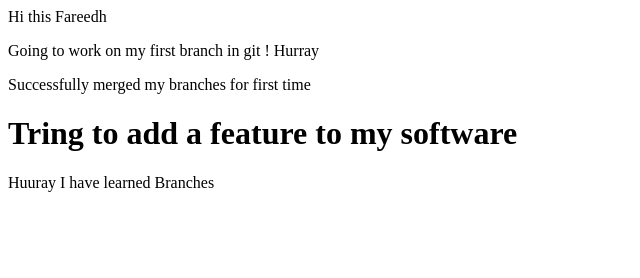
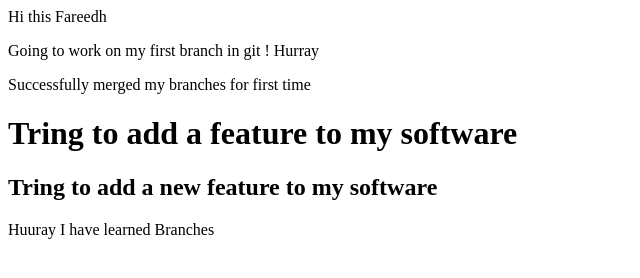
Before and after one commit to SheikFareedh77/My-First-Repository, a plain HTML site: page index.html in a window 1280 px wide. Shown: the whole page, without its empty margins (0-640 px from the left). Drawn offline with Linux system fonts and the light colour scheme.

Commit message:
Update v1.2

```diff
--- a/index.html
+++ b/index.html
@@ -6,7 +6,7 @@
             <P>Going to work on my first branch in git ! Hurray</P>
             <p>Successfully merged my branches for first time</p>
             <h1>Tring to add  a feature to my software</h1>
-
+            <h2>Tring to add a new feature to my software</h2>
         <P>Huuray I have learned Branches</P>
         </body>
     </head>
```
